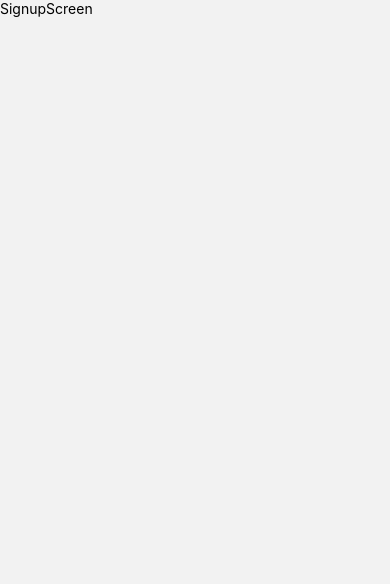
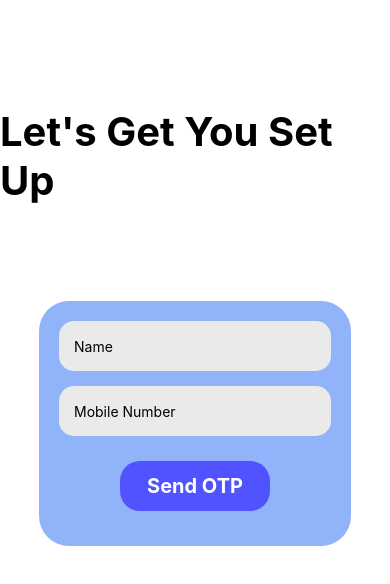
Before and after one commit to Kshitiz-2002/TravelApp, a React Native app: screen /SignupScreen in a window 390 px wide. Shown: the top 584 px of the page. Built offline with nearby package versions, Linux system fonts and the light colour scheme.

Commit message:
feat: SignupScreen init

```diff
--- a/screens/SignupScreen.js
+++ b/screens/SignupScreen.js
@@ -1,11 +1,254 @@
-import { View, Text } from "react-native";
+// import {
+//   View,
+//   Text,
+//   SafeAreaView,
+//   TextInput,
+//   Button,
+//   TouchableOpacity,
+// } from "react-native";
 
-const SignupScreen = () => {
-    return (
-        <View>
-            <Text>SignupScreen</Text>
+// const SignupScreen = () => {
+//   return (
+//     <SafeAreaView style={{ flex: 1, backgroundColor: "white", paddingTop: 30 }}>
+//       <View
+//         style={{ flex: 0.5, alignItems: "center", justifyContent: "center" }}
+//       >
+//         <Text style={{ fontSize: 40, fontWeight: 500 }}>
+//           Let's Get you Set Up
+//         </Text>
+//       </View>
+//       <View style={{ flex: 2, justifyContent: "center", alignItems: "center" }}>
+//         <View
+//           style={{
+//             backgroundColor: "#91B3FA",
+//             height: "70%",
+//             width: "80%",
+//             borderRadius: 30,
+//             alignItems: "center",
+//             justifyContent: "center",
+//             paddingTop:20,
+//             paddingBottom:20
+//           }}
+//         >
+//           <View
+//             style={{
+//               height: "90%",
+//               width: "80%",
+//               alignItems: "center",
+//               justifyContent: "space-between",
+//             }}
+//           >
+//             <TextInput
+//               style={{
+//                 backgroundColor: "white",
+//                 height: "10%",
+//                 width: "100%",
+//                 borderRadius: 15,
+//                 paddingHorizontal: 15,
+//               }}
+//               placeholder="Name"
+//             />
+//             <TextInput
+//               style={{
+//                 backgroundColor: "white",
+//                 height: "10%",
+//                 width: "100%",
+//                 borderRadius: 15,
+//                 paddingHorizontal: 15,
+//               }}
+//               placeholder="Mobile Number"
+//             />
+//             <TouchableOpacity
+//               style={{
+//                 justifyContent: "center",
+//                 alignItems: "center",
+//                 borderRadius: 20,
+//                 backgroundColor: "white",
+//                 height: "11%",
+//                 width: "55%",
+//               }}
+//               onPress={() => {}}
+//             >
+//               <Text style={{ fontSize: 18, fontWeight: 400, color: "black" }}>
+//                 Send OTP
+//               </Text>
+//             </TouchableOpacity>
+//             <TextInput
+//               style={{
+//                 backgroundColor: "white",
+//                 height: "10%",
+//                 width: "100%",
+//                 borderRadius: 15,
+//                 paddingHorizontal: 15,
+//               }}
+//               placeholder="OTP"
+//             />
+//             <TouchableOpacity
+//               style={{
+//                 justifyContent: "center",
+//                 alignItems: "center",
+//                 borderRadius: 20,
+//                 backgroundColor: "white",
+//                 height: "11%",
+//                 width: "55%",
+//               }}
+//               onPress={() => {}}
+//             >
+//               <Text style={{ fontSize: 18, fontWeight: 400, color: "black" }}>
+//                 Verify
+//               </Text>
+//             </TouchableOpacity>
+//           </View>
+//         </View>
+//       </View>
+//     </SafeAreaView>
+//   );
+// };
+
+// export default SignupScreen;
+
+import React, { useState } from 'react';
+import { View, Text, SafeAreaView, TextInput, TouchableOpacity, Alert } from 'react-native';
+
+const SignupScreen = ({ navigation }) => {
+  const [name, setName] = useState('');
+  const [phoneNumber, setPhoneNumber] = useState('');
+  const [enteredOTP, setEnteredOTP] = useState('');
+  const [generatedOTP, setGeneratedOTP] = useState(''); // State to store the generated OTP
+  const [showOTP, setShowOTP] = useState(false); // State to manage OTP input and button visibility
+
+  const handleNameChange = (text) => {
+    setName(text);
+  };
+
+  const handlePhoneNumberChange = (text) => {
+    setPhoneNumber(text);
+  };
+
+  const handleSendOTP = () => {
+    if (!name || !phoneNumber) {
+      Alert.alert('Error', 'Please enter your name and phone number.');
+      return;
+    }
+
+    // Simulated OTP sending logic (replace this with actual OTP sending code)
+    const otp = Math.floor(1000 + Math.random() * 9000).toString(); // Generate a random OTP (example)
+    setGeneratedOTP(otp);
+    Alert.alert('OTP Sent', `An OTP has been sent to ${phoneNumber}: ${otp}`);
+
+    setShowOTP(true); // Show OTP input and button when Send OTP is pressed
+  };
+
+  const handleVerifyOTP = () => {
+    if (enteredOTP === generatedOTP) {
+      // Redirect to Home screen if OTP is correct
+      navigation.navigate('Home');
+    } else {
+      Alert.alert('Wrong OTP', 'Please enter the correct OTP.');
+    }
+  };
+
+  return (
+    <SafeAreaView style={{ flex: 1, backgroundColor: 'white', paddingTop: 30 }}>
+      <View style={{ flex: 1, alignItems: 'center', justifyContent: 'center' }}>
+        <Text style={{ fontSize: 40, fontWeight: 'bold', marginBottom: 20 }}>
+          Let's Get You Set Up
+        </Text>
+      </View>
+      <View style={{ flex: 2, alignItems: 'center' }}>
+        <View
+          style={{
+            backgroundColor: '#91B3FA',
+            borderRadius: 30,
+            padding: 20,
+            width: '80%',
+            alignItems: 'center',
+          }}
+        >
+          <TextInput
+            style={{
+              backgroundColor: '#EAEAEA',
+              borderRadius: 15,
+              height: 50,
+              width: '100%',
+              paddingHorizontal: 15,
+              marginBottom: 15,
+            }}
+            placeholder="Name"
+            value={name}
+            onChangeText={handleNameChange}
+          />
+          <TextInput
+            style={{
+              backgroundColor: '#EAEAEA',
+              borderRadius: 15,
+              height: 50,
+              width: '100%',
+              paddingHorizontal: 15,
+              marginBottom: 15,
+            }}
+            placeholder="Mobile Number"
+            keyboardType="phone-pad"
+            value={phoneNumber}
+            onChangeText={handlePhoneNumberChange}
+          />
+          {!showOTP && ( // Render Send OTP button if showOTP is false
+            <TouchableOpacity
+              style={{
+                backgroundColor: '#5053FF',
+                borderRadius: 20,
+                height: 50,
+                width: '55%',
+                alignItems: 'center',
+                justifyContent: 'center',
+                marginBottom: 15,
+                marginTop: 10,
+              }}
+              onPress={handleSendOTP} // Call handleSendOTP when button is pressed
+            >
+              <Text style={{ fontSize: 20, fontWeight: 'bold', color: 'white' }}>
+                Send OTP
+              </Text>
+            </TouchableOpacity>
+          )}
+          {showOTP && ( // Render OTP input and Verify button if showOTP is true
+            <>
+              <TextInput
+                style={{
+                  backgroundColor: '#EAEAEA',
+                  borderRadius: 15,
+                  height: 50,
+                  width: '100%',
+                  paddingHorizontal: 15,
+                  marginBottom: 15,
+                  marginTop: 10,
+                }}
+                placeholder="OTP"
+                keyboardType="numeric"
+                value={enteredOTP}
+                onChangeText={setEnteredOTP}
+              />
+              <TouchableOpacity
+                style={{
+                  backgroundColor: '#5053FF',
+                  borderRadius: 20,
+                  height: 50,
+                  width: '55%',
+                  alignItems: 'center',
+                  justifyContent: 'center',
+                }}
+                onPress={handleVerifyOTP} // Call handleVerifyOTP when Verify button is pressed
+              >
+                <Text style={{ fontSize: 20, fontWeight: 'bold', color: 'white' }}>
+                  Verify
+                </Text>
+              </TouchableOpacity>
+            </>
+          )}
         </View>
-     );
-}
+      </View>
+    </SafeAreaView>
+  );
+};
 
 export default SignupScreen;
```
